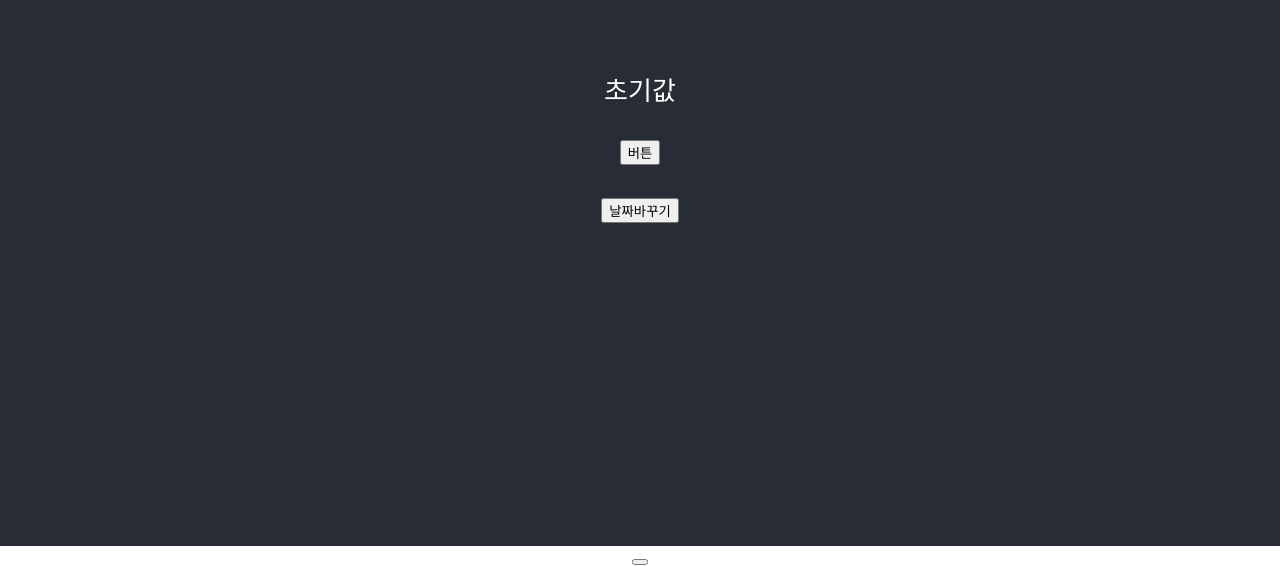
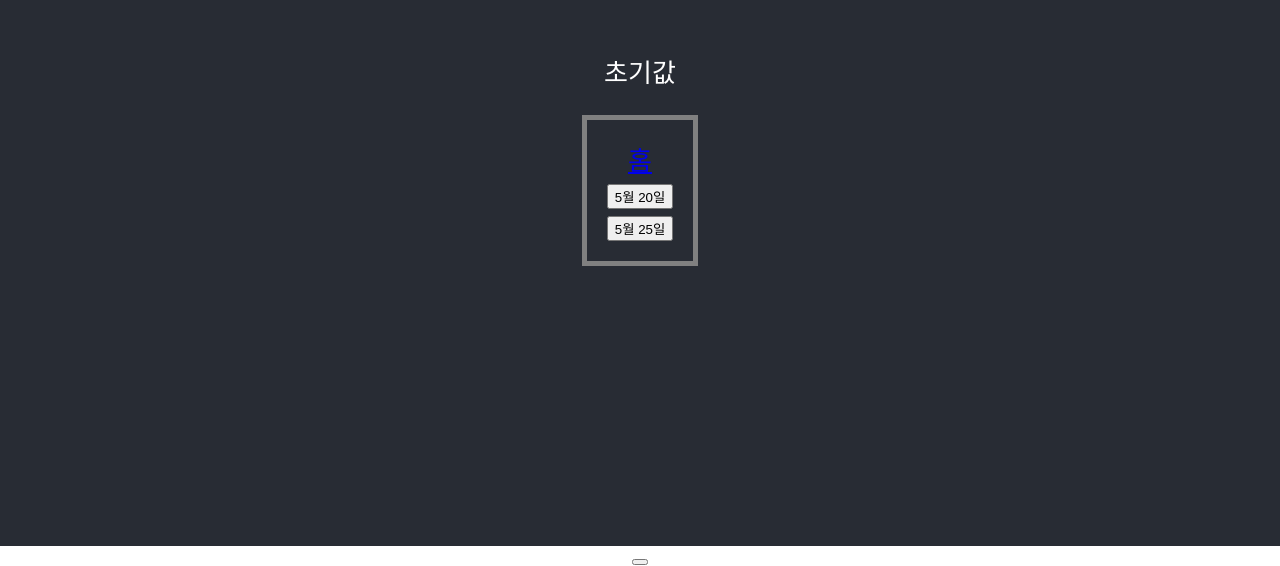
Before and after one commit to redspy/react-my-app, a React (Create React App) app: page / in a window 1280 px wide. Shown: the part 254-820 px from the top of the page. Built offline with nearby package versions, Linux system fonts and the light colour scheme.

Commit message:
BroswerRouter를 이용한 페이지 전환 버튼 구현

```diff
--- a/package.json
+++ b/package.json
@@ -8,6 +8,7 @@
     "@testing-library/user-event": "^13.5.0",
     "react": "^18.1.0",
     "react-dom": "^18.1.0",
+    "react-router-dom": "^6.3.0",
     "react-scripts": "5.0.1",
     "web-vitals": "^2.1.4"
   },
--- a/src/Example.js
+++ b/src/Example.js
@@ -2,6 +2,10 @@ import { render } from "@testing-library/react"
 import React from "react"
 import Test from './Test'
 import Test0525 from './Test0525'
+import { BrowserRouter,
+    Routes,
+    Route,
+    Link } from 'react-router-dom';
 
 export default class Example extends React.Component {
     constructor(props) {
@@ -48,15 +52,32 @@ export default class Example extends React.Component {
         return (
             <div>
                 <p>{this.state.text}</p>
-                <p>
+                {/* <p>
                     <button onClick={this.changeText}>버튼</button>
+
                 </p>
                 <p>
                     <button onClick={this.changeDay}>날짜바꾸기</button>
-                </p>
-                <viewArea />
+                </p> */}
+                {/* <Test0525 /> */}
+                <BrowserRouter>
+                    <div style={{padding:20, border:'5px solid gray'}}>
+                        <Link to="/">홈</Link><br />
+                        <Link to="0520">
+                            <button>5월 20일</button>
+                        </Link><br/>
+                        <Link to="0525">
+                            <button>5월 25일</button>
+                        </Link><br/>
+                        {/* <Link to="/rooms">방 소개</Link><br/> */}
+                        <Routes>
+                            <Route exact path="0520" element={<Test></Test>}/>
+                            <Route path="0525" element={<Test0525></Test0525>}/>
+                            {/* <Route path="/rooms" component={Rooms}/> */}
+                        </Routes>
+                    </div>
+                </BrowserRouter>
             </div>
         );
     }
-
 }
```
Also changed, not shown: 1 other file (tests, documents, lock files or other folders).
